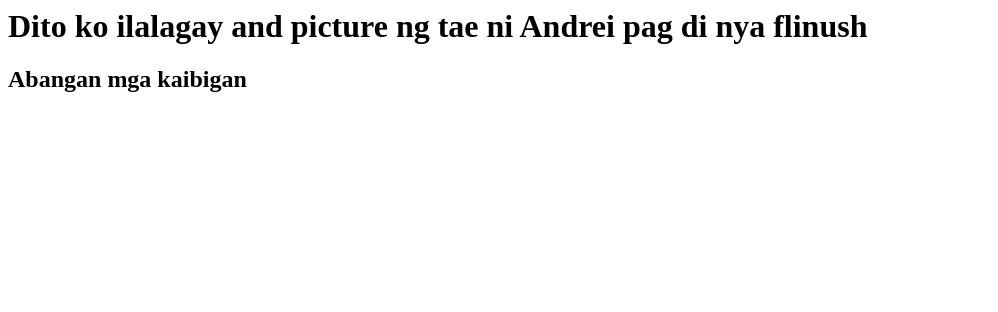
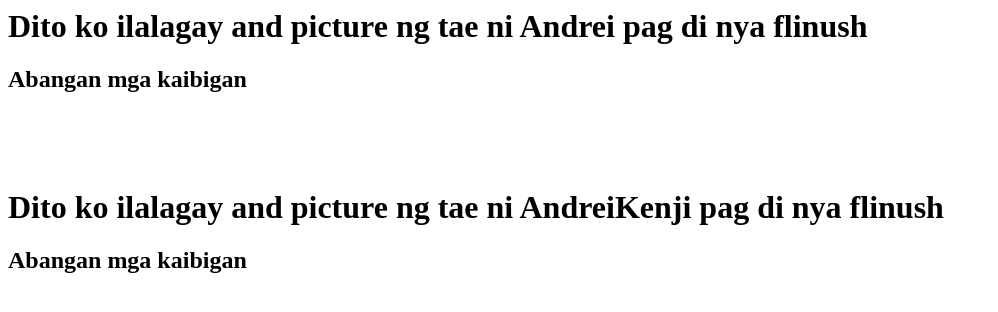
Before and after one commit to krquinton/andreijara, a plain HTML site: page index.html in a window 1280 px wide. Shown: the whole page, without its empty margins (0-998 px from the left). Drawn offline with Linux system fonts and the light colour scheme.

Commit message:
Update index.html

```diff
--- a/index.html
+++ b/index.html
@@ -4,6 +4,11 @@
 </head>
   <body>
     <h1> Dito ko ilalagay and picture ng tae ni Andrei pag di nya flinush </h1>
-    <h2>Abangan mga kaibigan </
+    <h2>Abangan mga kaibigan </h2>
+
+
+    <br><br><br>
+    <h1> Dito ko ilalagay and picture ng tae ni AndreiKenji pag di nya flinush </h1>
+    <h2>Abangan mga kaibigan </h2>
   </body>
 </html>
```
